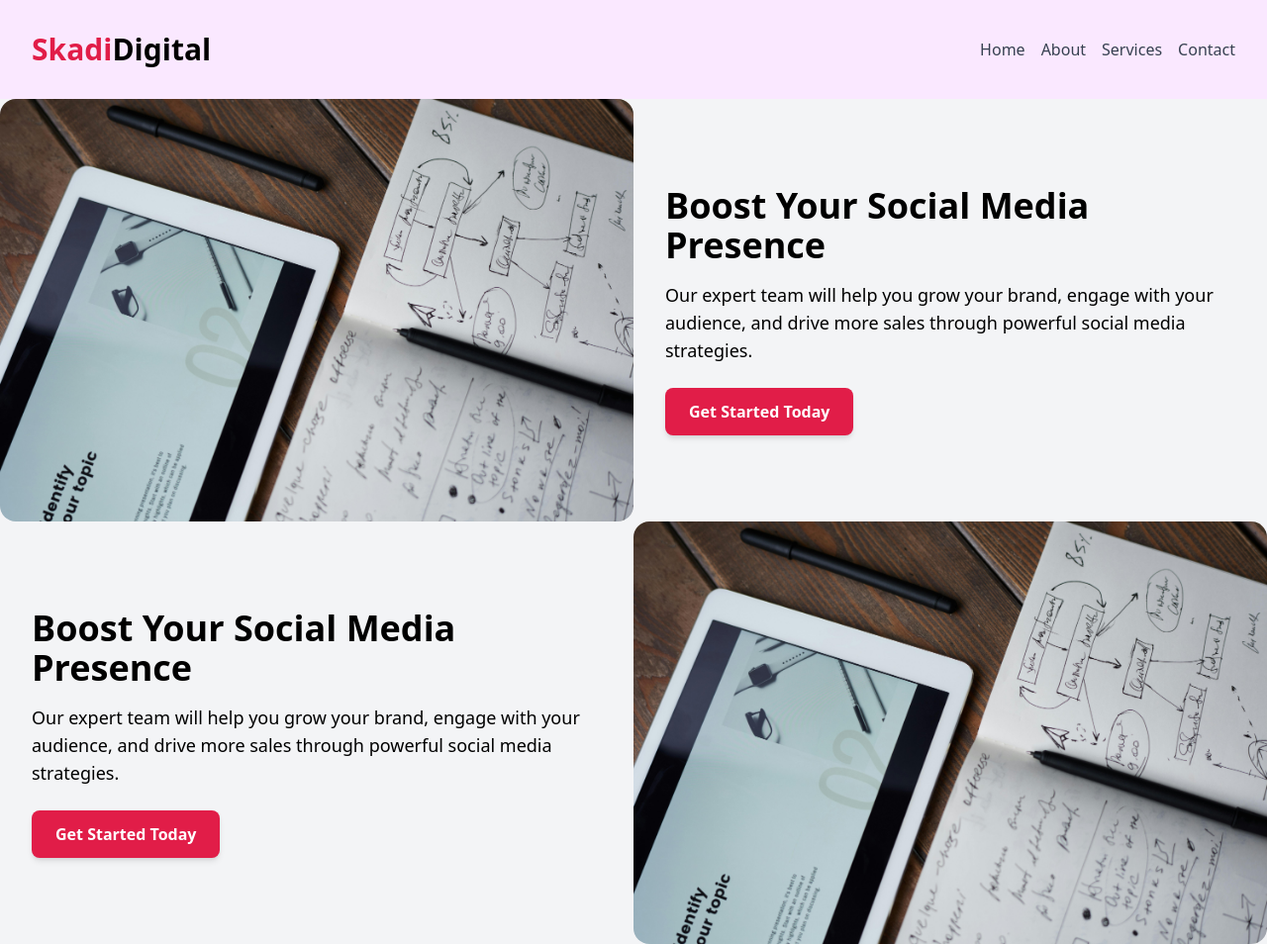
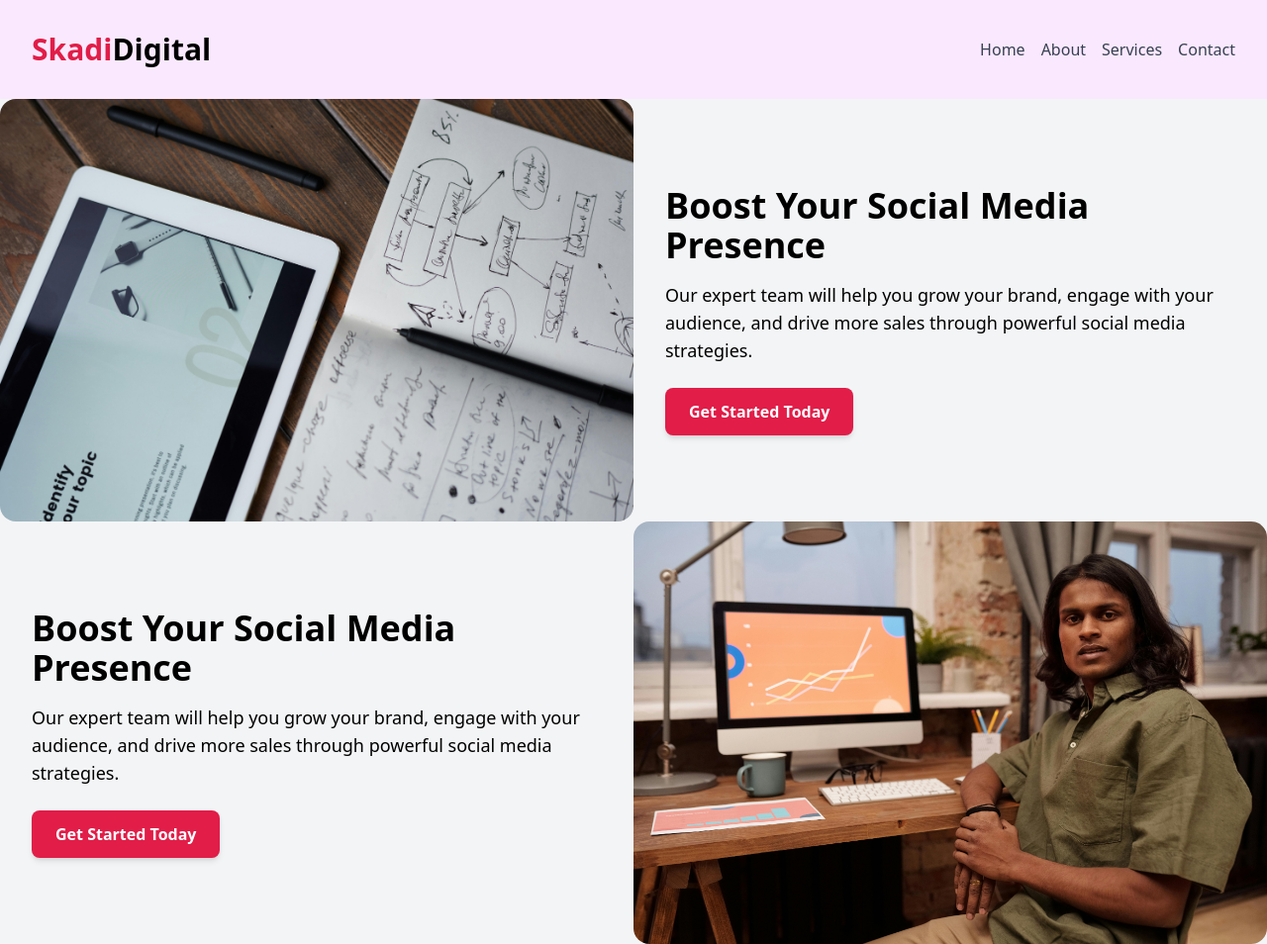
Before and after one commit to olivierldn/test1, a website: page index.html in a window 1280 px wide. Shown: the whole page at 99% size. Drawn offline with Linux system fonts and the light colour scheme.

Commit message:
Update index.html

```diff
--- a/index.html
+++ b/index.html
@@ -56,7 +56,7 @@
 <div class="flex flex-col-reverse lg:flex-row-reverse h-full lg:h-4/5 bg-gray-100">
   <!-- Left Section: Photo -->
   <div class="lg:w-1/2 flex items-center justify-center">
-      <img src="pic/pexels-fauxels-3183170.jpg" alt="Hero Image" class="w-full h-full object-cover rounded-2xl">
+      <img src="pic/pexels-mikael-blomkvist-6476561.jpg" alt="Hero Image" class="w-full h-full object-cover rounded-2xl">
   </div>
   <!-- Right Section: Call to Action -->
   <div class="lg:w-1/2 flex items-center justify-center bg-gray-100 p-8">
```
